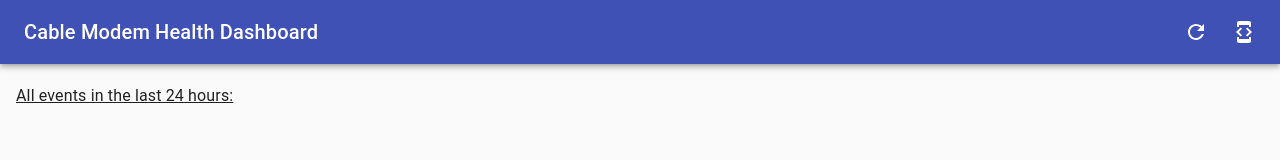
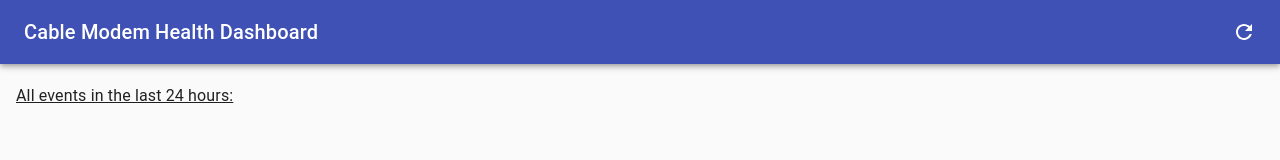
Before and after one commit to joconor/modem-log-react, a React (Create React App) app: page / in a window 1280 px wide. Shown: the top 160 px of the page. Built offline with nearby package versions, Linux system fonts and the light colour scheme; no server answers.

Commit message:
Comment out the widget to view the raw stats. Easy enough to get directly from the endpoint.

```diff
--- a/src/App.js
+++ b/src/App.js
@@ -72,7 +72,7 @@ class App extends Component {
           </Typography>
             <section style={{ marginLeft: 'auto', marginRight: -12 }}>
               <IconButton color="inherit" onClick={this.onSubmit}><RefreshIcon /></IconButton>
-              <IconButton color="inherit" onClick={this.toggleDevInfo}><DeveloperModeIcon /></IconButton>
+              {/* <IconButton color="inherit" onClick={this.toggleDevInfo}><DeveloperModeIcon /></IconButton> */}
             </section>
           </Toolbar>
         </AppBar>
```
